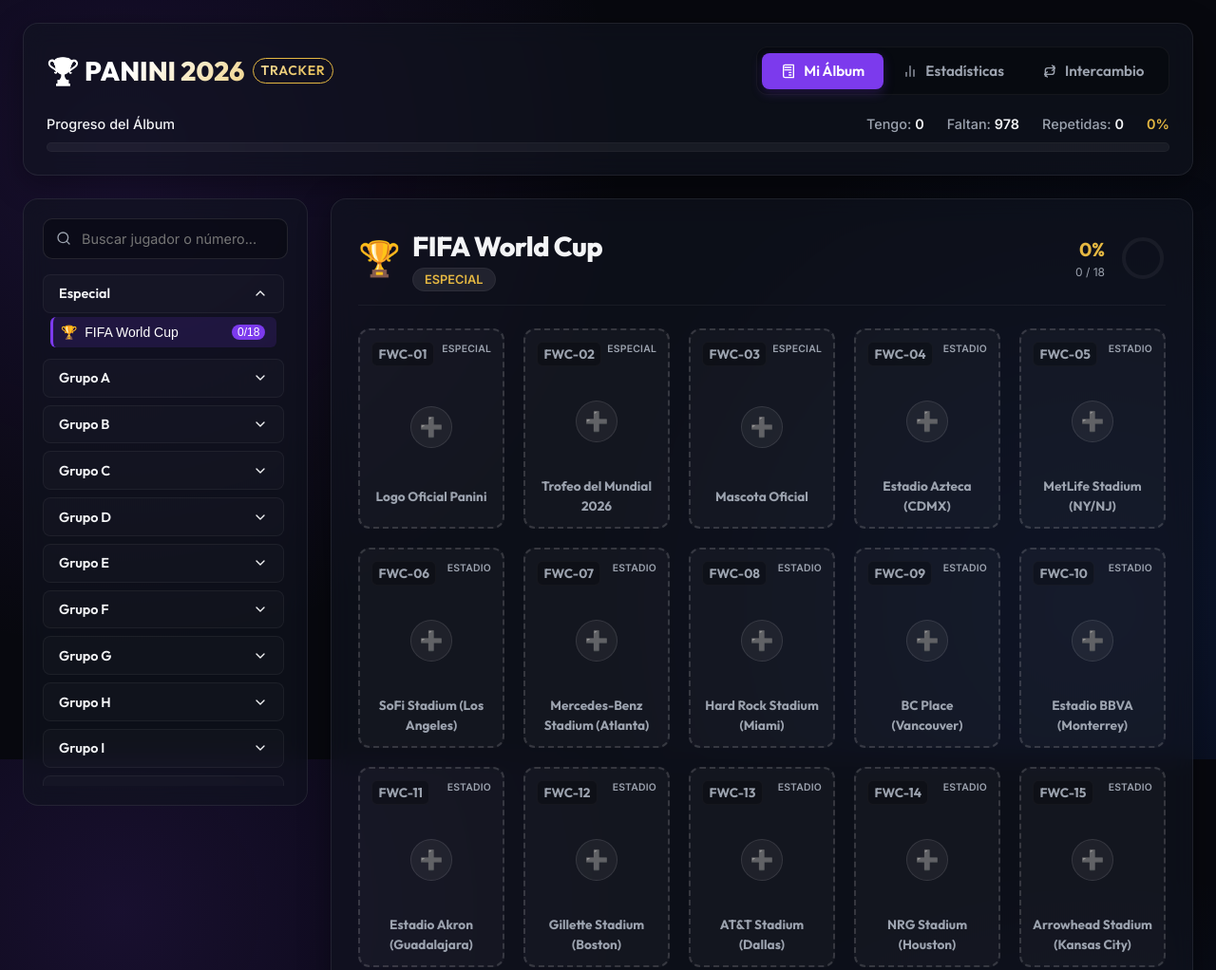
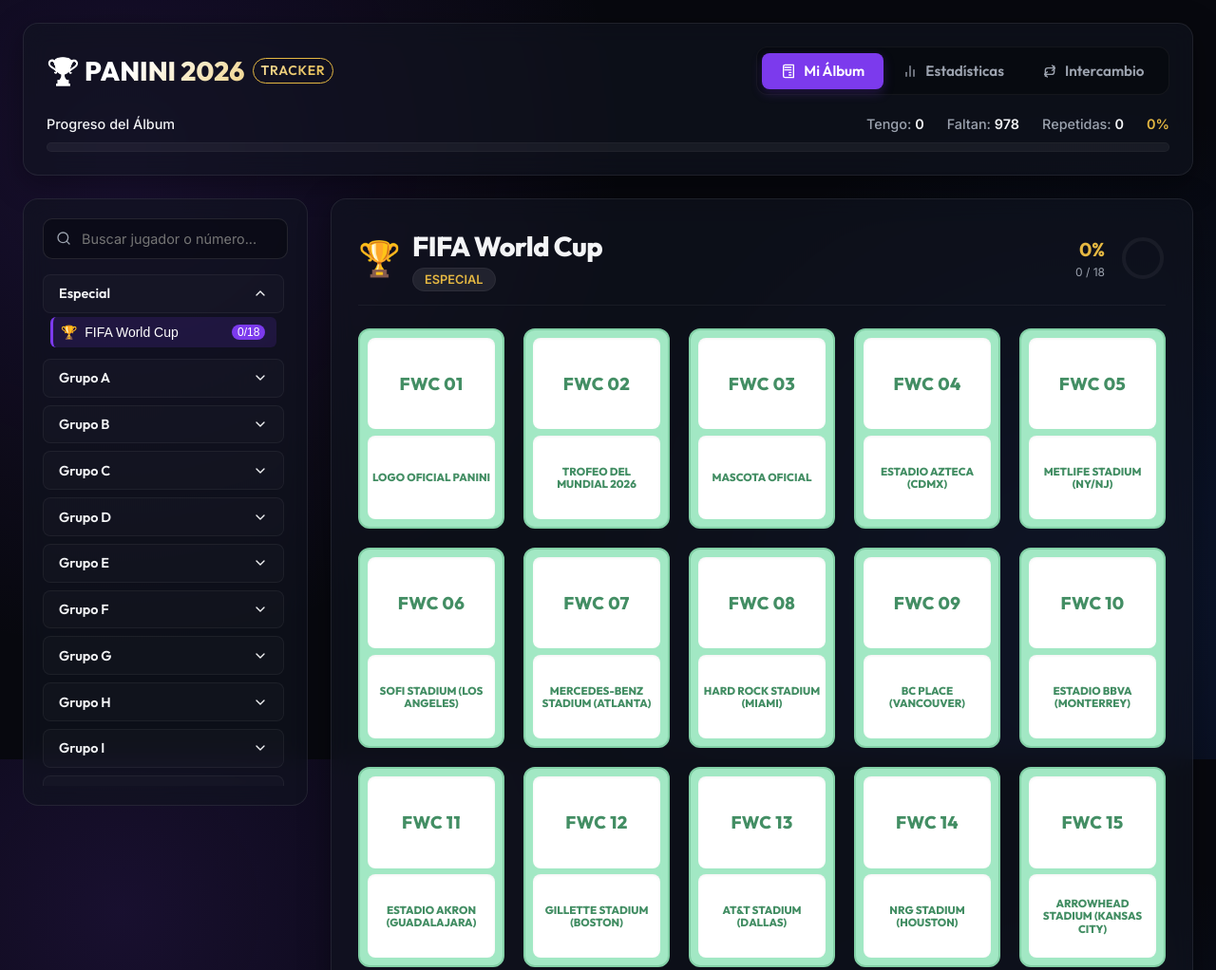
Before and after one commit to serjavmor/panini-album-2026, a website built with Vite: page index.html in a window 1280 px wide. Shown: the top 1022 px of the page at 95% size. Built offline with nearby package versions, Linux system fonts and the light colour scheme.

Commit message:
Style: simplify sticker cards to match physical slots (only number and name)

```diff
--- a/app.js
+++ b/app.js
@@ -285,16 +285,8 @@
   card.className = `sticker-card ${state.status}`;
   card.setAttribute("data-id", sticker.id);
 
-  // Emoji según rol o posición
-  let avatarEmoji = "⚽";
-  if (sticker.position === "Escudo") avatarEmoji = "🏆";
-  else if (sticker.position === "Equipo") avatarEmoji = "👥";
-  else if (sticker.position === "Portero") avatarEmoji = "🧤";
-  else if (sticker.position === "Defensa") avatarEmoji = "🛡️";
-  else if (sticker.position === "Mediocampista") avatarEmoji = "🧠";
-  else if (sticker.position === "Delantero") avatarEmoji = "⚡";
-  else if (sticker.position === "Estadio") avatarEmoji = "🏟️";
-  else if (sticker.position === "Especial") avatarEmoji = "✨";
+  // Formatear el ID quitando el guión para que se vea como en el álbum real: "MEX 2" o "FWC 5"
+  const formattedId = sticker.id.replace("-", " ");
 
   // Badge de repetidas
   let repeatBadgeHtml = "";
@@ -306,15 +298,11 @@
 
   card.innerHTML = `
     ${repeatBadgeHtml}
-    <div class="sticker-header">
-      <span class="sticker-number">${sticker.id}</span>
-      <span class="sticker-position">${sticker.position}</span>
+    <div class="sticker-slot-id">
+      <span>${formattedId}</span>
     </div>
-    <div class="sticker-center">
-      <div class="sticker-avatar">${state.status !== "missing" ? avatarEmoji : "➕"}</div>
-    </div>
-    <div class="sticker-info">
-      <div class="sticker-name">${sticker.name}</div>
+    <div class="sticker-slot-name">
+      <span>${sticker.name.toUpperCase()}</span>
     </div>
 
     <!-- Controles flotantes de repetidas -->
--- a/style.css
+++ b/style.css
@@ -505,10 +505,10 @@
 /* Tarjeta del Cromo (Lámina) */
 .sticker-card {
   aspect-ratio: 2.7 / 3.7; /* Proporción estándar de cromo Panini */
-  background: var(--sticker-missing-bg);
-  border: 2px dashed var(--sticker-missing-border);
+  background: #a2e8c4; /* Verde menta del fondo del espacio del álbum */
+  border: 2px solid #82d0a6;
   border-radius: 12px;
-  padding: 0.75rem;
+  padding: 0.5rem;
   display: flex;
   flex-direction: column;
   justify-content: space-between;
@@ -523,7 +523,7 @@
   content: '';
   position: absolute;
   top: 0; left: 0; right: 0; bottom: 0;
-  background: linear-gradient(135deg, rgba(255, 255, 255, 0.05) 0%, rgba(255, 255, 255, 0) 100%);
+  background: linear-gradient(135deg, rgba(255, 255, 255, 0.1) 0%, rgba(255, 255, 255, 0) 100%);
   opacity: 0;
   transition: var(--transition-smooth);
 }
@@ -537,78 +537,56 @@
   transform: translateY(-1px) scale(0.99);
 }
 
-.sticker-header {
+/* Espacio superior: ID de la lámina */
+.sticker-slot-id {
+  background: #ffffff;
+  border-radius: 8px;
+  flex: 1.1;
   display: flex;
-  justify-content: space-between;
-  align-items: flex-start;
+  align-items: center;
+  justify-content: center;
+  margin-bottom: 0.4rem;
+  box-shadow: inset 0 1px 3px rgba(0,0,0,0.06);
+  transition: var(--transition-smooth);
   z-index: 2;
 }
 
-.sticker-number {
+.sticker-slot-id span {
   font-family: var(--font-title);
-  font-weight: 700;
-  font-size: 0.85rem;
-  color: var(--text-secondary);
-  background: rgba(0, 0, 0, 0.25);
-  padding: 0.1rem 0.4rem;
-  border-radius: 6px;
-  border: 1px solid rgba(255, 255, 255, 0.03);
-}
-
-.sticker-position {
-  font-size: 0.65rem;
-  font-weight: 600;
-  text-transform: uppercase;
-  color: var(--text-secondary);
+  font-weight: 800;
+  font-size: 1.15rem;
+  color: #438e64; /* Verde del texto en el espacio vacío */
   letter-spacing: 0.02em;
 }
 
-.sticker-center {
+/* Espacio inferior: Nombre del jugador */
+.sticker-slot-name {
+  background: #ffffff;
+  border-radius: 8px;
+  flex: 0.9;
   display: flex;
-  flex-direction: column;
   align-items: center;
   justify-content: center;
-  flex: 1;
-  gap: 0.5rem;
+  padding: 0.3rem;
+  text-align: center;
+  box-shadow: inset 0 1px 3px rgba(0,0,0,0.06);
+  transition: var(--transition-smooth);
   z-index: 2;
 }
 
-.sticker-avatar {
-  width: 44px;
-  height: 44px;
-  border-radius: 50%;
-  background: rgba(255, 255, 255, 0.05);
-  border: 1px solid rgba(255, 255, 255, 0.1);
-  display: flex;
-  align-items: center;
-  justify-content: center;
-  font-size: 1.25rem;
-  color: var(--text-secondary);
-  transition: var(--transition-smooth);
+.sticker-slot-name span {
+  font-family: var(--font-title);
+  font-weight: 800;
+  font-size: 0.72rem;
+  color: #438e64; /* Verde del texto en el espacio vacío */
+  line-height: 1.15;
+  word-break: break-word;
 }
 
-.sticker-info {
-  text-align: center;
-  z-index: 2;
-}
-
-.sticker-name {
-  font-family: var(--font-title);
-  font-weight: 700;
-  font-size: 0.85rem;
-  color: var(--text-secondary);
-  display: -webkit-box;
-  -webkit-line-clamp: 2;
-  -webkit-box-orient: vertical;
-  line-clamp: 2;
-  overflow: clip;
-  min-height: 2.2em;
-}
-
-/* Modos de Lámina: OBTEINDA */
+/* Modos de Lámina: OBTEINDA (Cromo pegado) */
 .sticker-card.owned {
-  background: var(--sticker-owned-bg);
-  border: 2px solid var(--sticker-owned-border);
+  background: linear-gradient(135deg, #312e81, #5b21b6, #1e40af);
+  border: 2px solid #8b5cf6;
   box-shadow: 0 4px 15px var(--accent-purple-glow);
 }
 
@@ -616,51 +594,49 @@
   opacity: 1;
 }
 
-.sticker-card.owned .sticker-number {
-  color: #fff;
-  background: var(--accent-purple);
-  border-color: rgba(255, 255, 255, 0.15);
+.sticker-card.owned .sticker-slot-id {
+  background: rgba(255, 255, 255, 0.12);
+  box-shadow: none;
 }
 
-.sticker-card.owned .sticker-position {
-  color: var(--text-primary);
+.sticker-card.owned .sticker-slot-id span {
+  color: #ffffff;
 }
 
-.sticker-card.owned .sticker-avatar {
-  background: rgba(124, 58, 237, 0.3);
-  border-color: var(--accent-purple);
-  color: #fff;
-  font-size: 1.4rem;
+.sticker-card.owned .sticker-slot-name {
+  background: rgba(255, 255, 255, 0.18);
+  box-shadow: none;
 }
 
-.sticker-card.owned .sticker-name {
-  color: #fff;
+.sticker-card.owned .sticker-slot-name span {
+  color: #ffffff;
+  text-shadow: 0 1px 2px rgba(0, 0, 0, 0.4);
 }
 
-/* Modos de Lámina: REPETIDA */
+/* Modos de Lámina: REPETIDA (Cromo repetido brillante) */
 .sticker-card.repeated {
-  background: var(--sticker-repeated-bg);
-  border: 2px solid var(--sticker-repeated-border);
+  background: linear-gradient(135deg, #78350f, #d97706, #92400e);
+  border: 2px solid #e5b842;
   box-shadow: 0 4px 18px var(--accent-gold-glow);
 }
 
-.sticker-card.repeated .sticker-number {
-  color: #000;
-  background: var(--accent-gold);
-  border-color: rgba(255, 255, 255, 0.2);
-  font-weight: 800;
+.sticker-card.repeated .sticker-slot-id {
+  background: rgba(0, 0, 0, 0.25);
+  box-shadow: none;
 }
 
-.sticker-card.repeated .sticker-avatar {
-  background: rgba(229, 184, 66, 0.25);
-  border-color: var(--accent-gold);
-  color: var(--accent-gold);
-  font-size: 1.4rem;
-  box-shadow: 0 0 10px var(--accent-gold-glow);
+.sticker-card.repeated .sticker-slot-id span {
+  color: #ffffff;
 }
 
-.sticker-card.repeated .sticker-name {
-  color: #fff;
+.sticker-card.repeated .sticker-slot-name {
+  background: rgba(0, 0, 0, 0.3);
+  box-shadow: none;
+}
+
+.sticker-card.repeated .sticker-slot-name span {
+  color: #ffffff;
+  text-shadow: 0 1px 2px rgba(0, 0, 0, 0.5);
 }
 
 /* Insignia de Repetidas (Badge Flotante) */
@@ -711,8 +687,8 @@
   transform: translateY(0);
 }
 
-.sticker-card.owned:hover .sticker-name,
-.sticker-card.repeated:hover .sticker-name {
+.sticker-card.owned:hover .sticker-slot-name,
+.sticker-card.repeated:hover .sticker-slot-name {
   opacity: 0; /* Oculta temporalmente el nombre al hacer hover para mostrar botones */
   transform: translateY(-5px);
 }
```
